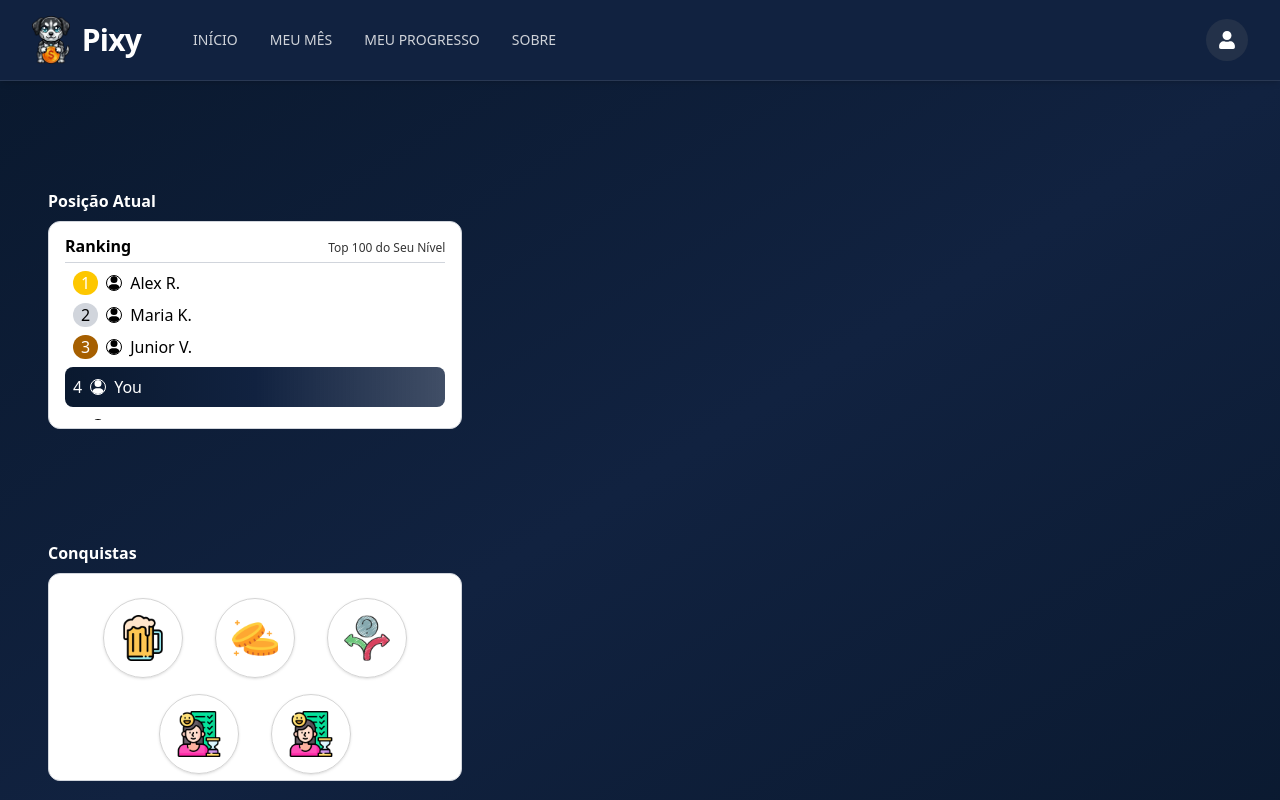
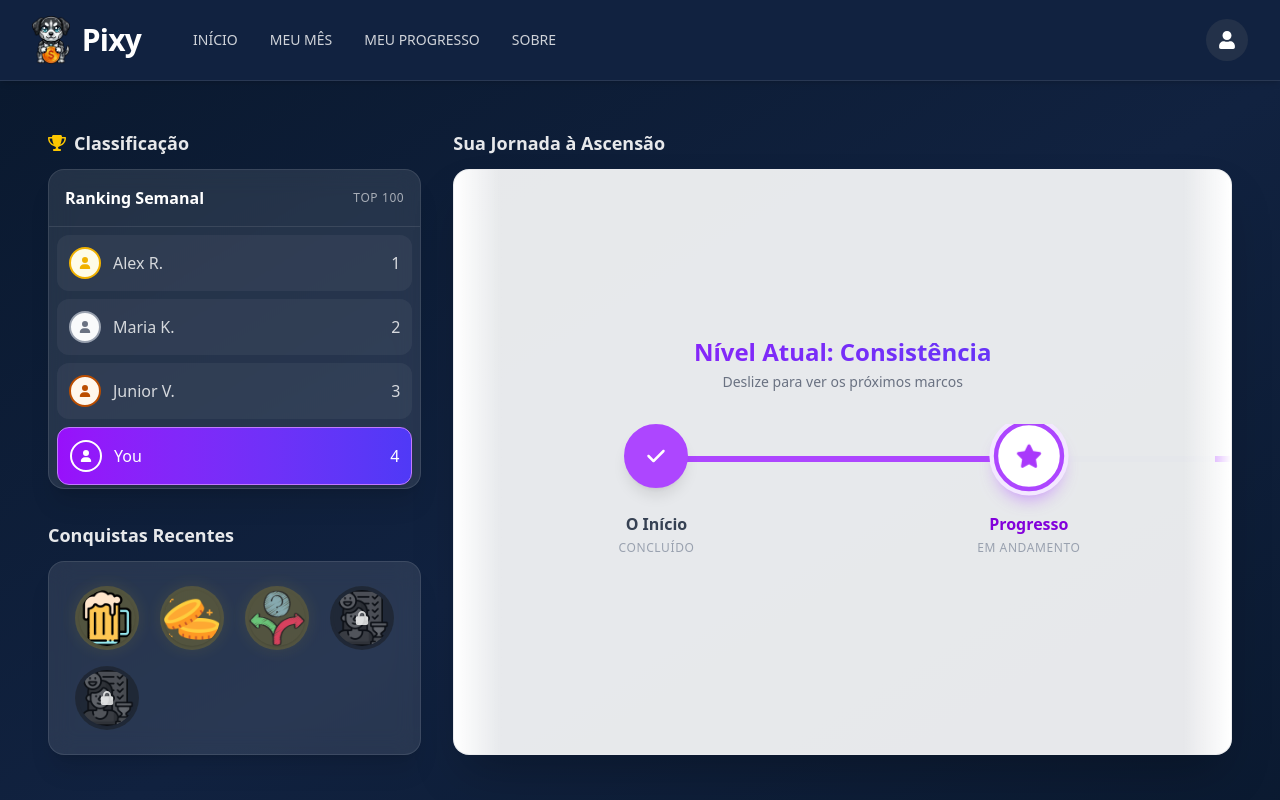
Before and after one commit to Novo-Codigo/pixy, a React (Vite) app in the folder frontend/: page /progress in a window 1280 px wide. Shown: the top 800 px of the page. Built offline with nearby package versions, Linux system fonts and the light colour scheme.

Commit message:
ui: progress page rework

```diff
--- a/frontend/src/core/components/footer.tsx
+++ b/frontend/src/core/components/footer.tsx
@@ -4,7 +4,7 @@ import {
     FaLinkedin,
     FaGithub
 } from "react-icons/fa";
-import PixyLogo from "/public/pixy.webp";
+import PixyLogo from "/pixy.webp";
 import { type JSX, type ReactNode } from "react";
 
 interface FooterLinkProps {
--- a/frontend/src/core/components/header.tsx
+++ b/frontend/src/core/components/header.tsx
@@ -1,7 +1,7 @@
 import { GiHamburgerMenu } from "react-icons/gi";
 import { FaUser } from "react-icons/fa";
 import { IoMdClose } from "react-icons/io";
-import PixyLogo from "/public/pixy.webp";
+import PixyLogo from "/pixy.webp";
 import {
     useState,
     useEffect,
--- a/frontend/src/pages/about.tsx
+++ b/frontend/src/pages/about.tsx
@@ -1,4 +1,4 @@
-import PixyLogo from "/public/pixy.webp";
+import PixyLogo from "/pixy.webp";
 
 export function About() {
     return (
--- a/frontend/src/pages/progress.tsx
+++ b/frontend/src/pages/progress.tsx
@@ -1,164 +1,272 @@
-import { FaUser } from "react-icons/fa6";
-import Disciplina from "/public/disciplina.png";
-import Indeciso from "/public/indeciso.png";
-import Pinga from "/public/pinga.png";
-import Troco from "/public/troco.png";
+import { FaStar, FaUser, FaTrophy, FaLock, FaCheck } from "react-icons/fa6";
+import { CgClose } from "react-icons/cg";
 import { useState } from "react";
-import { CgClose } from "react-icons/cg";
+
+import Disciplina from "/disciplina.png";
+import Indeciso from "/indeciso.png";
+import Pinga from "/pinga.png";
+import Troco from "/troco.png";
 
 const mockedRankingUsers = [
-    {
-        pos: 1,
-        name: "Alex R."
-    },
-    {
-        pos: 2,
-        name: "Maria K."
-    },
-    {
-        pos: 3,
-        name: "Junior V."
-    },
-    {
-        pos: 4,
-        name: "You"
-    },
-    {
-        pos: 5,
-        name: "Felicia S."
-    },
-    {
-        pos: 6,
-        name: "Gabriel T."
-    },
-    {
-        pos: 7,
-        name: "Martin R."
-    },
-    {
-        pos: 8,
-        name: "Taylor T."
-    },
-    {
-        pos: 9,
-        name: "Scott M."
-    },
-    {
-        pos: 10,
-        name: "Harry P."
-    },
-]
+    { pos: 1, name: "Alex R." },
+    { pos: 2, name: "Maria K." },
+    { pos: 3, name: "Junior V." },
+    { pos: 4, name: "You" },
+    { pos: 5, name: "Felicia S." },
+    { pos: 6, name: "Gabriel T." },
+    { pos: 7, name: "Martin R." },
+    { pos: 8, name: "Taylor T." },
+    { pos: 9, name: "Scott M." },
+    { pos: 10, name: "Harry P." },
+];
 
 const mockedBagdesData = [
     {
         id: 1,
         title: "Investidor de Pinga",
         icon: Pinga,
-        description: "Gaste mais da metade dos seus investimentos em álcool por semana"
+        description: "Gaste mais da metade dos seus investimentos em álcool por semana",
+        unlocked: true,
     },
     {
         id: 2,
         title: "Economizador de Troco",
         icon: Troco,
-        description: "Economize menos de R$3,00 a cada compra por 1 mês"
+        description: "Economize menos de R$3,00 a cada compra por 1 mês",
+        unlocked: true,
     },
     {
         id: 3,
         title: "O Indeciso",
-        icon:  Indeciso,
-        description: "Guarde dinheiro semana sim, gaste semana não. Por pelo menos 1 mês"
+        icon: Indeciso,
+        description: "Guarde dinheiro semana sim, gaste semana não. Por pelo menos 1 mês",
+        unlocked: true,
     },
     {
         id: 4,
         title: "O Disciplinado",
         icon: Disciplina,
-        description: "Mantenha seus gastos padronizados durante 1 mês"
+        description: "Mantenha seus gastos padronizados durante 1 mês",
+        unlocked: false,
     },
     {
         id: 5,
-        title: "O Disciplinado",
+        title: "Mestre da Economia",
         icon: Disciplina,
-        description: "Mantenha seus gastos padronizados durante 1 mês"
+        description: "Mantenha seus gastos padronizados durante 3 meses",
+        unlocked: false,
     },
-]
+];
 
-export default function Progress() {
-    const [badgeSelected, setBadgeSelected] = useState<number | null>(null);
+const mockedJourneyPoints = [
+    { id: 1, title: "O Início", progress: 1, status: "completed" },
+    { id: 2, title: "Progresso", progress: 0.5, status: "current" },
+    { id: 3, title: "Mercadinho", progress: 0, status: "locked" },
+    { id: 4, title: "Império", progress: 0, status: "locked" },
+];
 
-    function toggleBadgeModal(id?: number) {
-        setBadgeSelected(id ?? null);
-    }
-
-    function badgeModal() {
-        const badge = mockedBagdesData.find(b => b.id === badgeSelected);
+const BadgeModal = ({
+    badgeId,
+    onClose,
+}: {
+    badgeId: number;
+    onClose: () => void;
+}) => {
+    const badge = mockedBagdesData.find((b) => b.id === badgeId);
+    if (!badge) return null;
 
     return (
-            <div className="w-screen h-screen fixed bg-black/50 top-0 left-0 flex items-center justify-center">
-                <div className="bg-neutral-200 border border-neutral-400 rounded-xl flex justify-center relative">
-                    <div className="w-[80%] flex flex-col gap-y-4 p-4 items-center">
-                        <img src={badge?.icon} className="w-24 h-24 border border-neutral-400/30 shadow-sm rounded-full p-3"/>
-                        <p className="bg-secondary text-white rounded-lg px-4 py-1 shadow-lg">{badge?.title}</p>
-                        <p className="max-w-[80%] text-center">{badge?.description}</p>
-                        <hr className="w-full"/>
-                        <p className="self-start text-neutral-600 text-sm">Reinicia em 30 dias</p>
+        <div className="fixed inset-0 z-50 flex items-center justify-center bg-black/60 backdrop-blur-sm transition-all duration-300 p-4">
+            <div className="relative w-full max-w-md scale-100 transform rounded-2xl bg-white p-6 shadow-2xl transition-all">
+                <button
+                    onClick={onClose}
+                    className="absolute -right-3 -top-3 rounded-full bg-red-500 p-2 text-white shadow-md transition-transform hover:scale-110 hover:bg-red-600"
+                >
+                    <CgClose size={20} />
+                </button>
+
+                <div className="flex flex-col items-center gap-4 text-center">
+                    <div className="relative">
+                        <div className={`rounded-full p-1 ${badge.unlocked ? "bg-linear-to-tr from-yellow-400 to-orange-500" : "bg-gray-300"}`}>
+                            <img
+                                src={badge.icon}
+                                alt={badge.title}
+                                className={`h-28 w-28 rounded-full border-4 border-white object-cover shadow-inner ${!badge.unlocked && "grayscale opacity-50"}`}
+                            />
                         </div>
-                    <button
-                        className="absolute -right-4 -top-4 hover:cursor-pointer"
-                        onClick={() => toggleBadgeModal()}
-                    >
-                        <CgClose size={34} color="white" className="rounded-full bg-red-500"/>
-                    </button>
+                        {!badge.unlocked && <div className="absolute bottom-0 right-0 bg-gray-700 text-white p-2 rounded-full"><FaLock size={12}/></div>}
+                    </div>
+
+                    <div>
+                        <h3 className="text-xl font-bold text-gray-800">{badge.title}</h3>
+                        <span className={`px-3 py-0.5 rounded-full text-xs font-medium ${badge.unlocked ? "bg-green-100 text-green-700" : "bg-gray-100 text-gray-500"}`}>
+                            {badge.unlocked ? "Conquistado" : "Bloqueado"}
+                        </span>
+                    </div>
+
+                    <p className="text-gray-600">{badge.description}</p>
+
+                    <div className="w-full border-t border-gray-100 pt-4">
+                        <p className="text-xs font-semibold text-gray-400 uppercase tracking-wide">
+                            {badge.unlocked ? "Conquistado em 12/10/2024" : "Reinicia em 30 dias"}
+                        </p>
+                    </div>
+                </div>
             </div>
         </div>
     );
 };
 
+export default function ProfessionalProgress() {
+    const [badgeSelected, setBadgeSelected] = useState<number | null>(null);
+
+    const getRankStyle = (pos: number) => {
+        switch (pos) {
+        case 1: return "text-yellow-500 border-yellow-500 bg-yellow-50";
+        case 2: return "text-gray-500 border-gray-400 bg-gray-50";
+        case 3: return "text-amber-700 border-amber-700 bg-orange-50";
+        default: return "text-white border-gray-200";
+        }
+    };
+
   return (
-        <div className="bg-linear-to-br from-primary via-secondary to-primary flex justify-row flex-nowrap justify-between p-12 min-h-screen">
-            <div className="flex flex-col justify-around max-w-[35%]">
-                {/* Ranking Section */}
-                <section className="w-full">
-                    <p className="font-bold my-2 text-white">Posição Atual</p>
-                    <div className="border border-gray-300 rounded-xl max-h-52 flex flex-col px-4 py-2 bg-white">
-                        <div className="flex flex-row flex-nowrap justify-between items-baseline gap-x-12 border-b border-gray-300 py-1">
-                            <p className="font-bold">Ranking</p>
-                            <p className="text-xs text-black/80">Top 100 do Seu Nível</p>
+    <div className="min-h-screen w-full bg-linear-to-br from-primary via-secondary to-primary p-6 md:p-12 font-sans text-slate-800 selection:bg-purple-300">
+        <div className="mx-auto grid max-w-7xl grid-cols-1 gap-8 lg:grid-cols-12">
+
+            {/* --- Ranking & Badges --- */}
+            <div className="flex flex-col gap-8 lg:col-span-4">
+
+                {/* Ranking */}
+                <section className="flex flex-col gap-3">
+                    <h2 className="flex items-center gap-2 text-lg font-bold text-white/90">
+                        <FaTrophy className="text-yellow-400" /> Classificação
+                    </h2>
+
+                    <div className="flex h-80 flex-col overflow-hidden rounded-2xl border border-white/10 bg-white/10 backdrop-blur-md shadow-xl">
+                        <div className="flex justify-between border-b border-white/10 p-4 text-white">
+                            <span className="font-semibold">Ranking Semanal</span>
+                            <span className="text-xs text-white/60 self-center uppercase tracking-wider">Top 100</span>
                         </div>
-                        <div className="overflow-y-auto">
+
+                        <div className="flex-1 overflow-y-auto p-2 scrollbar-thin scrollbar-thumb-white/20 scrollbar-track-transparent">
                             {mockedRankingUsers.map((user) => (
-                                <div key={user.pos} className={`flex flex-row flex-nowrap justify-start items-center gap-x-2 my-2 px-2 ${user.name === "You" ? "bg-linear-to-r from-primary via-secondary to-secondary/80 text-white rounded-lg py-2" : ""}`}>
-                                    <span className={`tabular-nums ${user.pos === 1 ? "bg-yellow-400 rounded-full text-white px-2" : user.pos === 2 ? "bg-gray-300 rounded-full text-black px-2" : user.pos === 3 ? "bg-yellow-700 rounded-full px-2 text-white" : ""}`}>{user.pos}</span>
-                                    <FaUser className="border rounded-full" />
-                                    <p>{user.name}</p>
+                                <div
+                                    key={user.pos}
+                                    className={`mb-2 flex items-center justify-between rounded-xl p-3 transition-colors ${
+                                    user.name === "You"
+                                        ? "bg-linear-to-r from-purple-600 to-indigo-600 text-white shadow-lg border border-purple-400"
+                                        : "bg-white/5 text-white/80 hover:bg-white/10"
+                                    }`}
+                                >
+                                    <div className="flex items-center gap-3">
+                                        <div className={`flex h-8 w-8 items-center justify-center rounded-full border-2 text-xs font-bold ${user.name === "You" ? "border-white text-white" : getRankStyle(user.pos)}`}>
+                                            <FaUser />
+                                        </div>
+                                        <span className="font-medium">{user.name}</span>
+                                    </div>
+                                    {user.pos}
                                 </div>
                             ))}
                         </div>
                     </div>
                 </section>
 
-                {/* Bagdes Section */}
-                <section className="w-full">
-                    <p className="font-bold my-2 text-white">Conquistas</p>
-                    <div className="border border-gray-300 rounded-xl max-h-52 flex flex-col px-4 py-6 bg-white">
-                        <div className="flex flex-row flex-wrap gap-x-8 gap-y-4 relative justify-center">
+                {/* Seção Conquistas (Badges) */}
+                <section className="flex flex-col gap-3">
+                    <h2 className="text-lg font-bold text-white/90">Conquistas Recentes</h2>
+                    <div className="rounded-2xl border border-white/10 bg-white/10 backdrop-blur-md p-6 shadow-xl">
+                        <div className="grid grid-cols-4 gap-4 place-items-center">
                             {mockedBagdesData.map((badge) => (
                                 <button
                                     key={badge.id}
-                                    type="button"
-                                    className="border max-w-20 border-neutral-300 shadow-sm rounded-full p-4 transition-transform duration-300 hover:scale-105 hover:cursor-pointer"
-                                    onClick={() => toggleBadgeModal(badge.id)}
+                                    onClick={() => setBadgeSelected(badge.id)}
+                                    className="group relative flex h-16 w-16 items-center justify-center transition-transform hover:scale-110 focus:outline-none hover:cursor-pointer"
+                                    title={badge.title}
                                 >
-                                    <img src={badge.icon} className="w-full h-full"/>
+                                    <div className={`absolute inset-0 rounded-full opacity-20 transition-opacity group-hover:opacity-40 ${badge.unlocked ? "bg-yellow-400 shadow-[0_0_15px_rgba(250,204,21,0.5)]" : "bg-gray-500"}`}></div>
+                                    <img
+                                        src={badge.icon}
+                                        alt={badge.title}
+                                        className={`relative z-10 h-14 w-14 rounded-full object-cover shadow-sm ${!badge.unlocked && "grayscale opacity-60"}`}
+                                    />
+                                    {!badge.unlocked && (
+                                        <div className="absolute inset-0 z-20 flex items-center justify-center bg-black/40 rounded-full">
+                                            <FaLock className="text-white/80" size={14}/>
+                                        </div>
+                                    )}
                                 </button>
                             ))}
-                            {badgeSelected && badgeModal()}
                         </div>
                     </div>
                 </section>
             </div>
 
-            {/* Journey Section */}
-            <section></section>
+            {/* --- Journey --- */}
+            <div className="lg:col-span-8 flex flex-col gap-3">
+                <h2 className="text-lg font-bold text-white/90">Sua Jornada à Ascensão</h2>
+
+                <div className="flex flex-1 flex-col justify-center rounded-2xl border border-white/10 bg-white/90 shadow-2xl py-8 relative overflow-hidden">
+                    <div className="absolute left-0 top-0 bottom-0 w-12 bg-linear-to-r from-white to-transparent z-20 pointer-events-none"></div>
+                    <div className="absolute right-0 top-0 bottom-0 w-12 bg-linear-to-l from-white to-transparent z-20 pointer-events-none"></div>
+
+                    <div className="text-center mb-8 px-6">
+                        <p className="text-2xl font-extrabold text-transparent bg-clip-text bg-linear-to-r from-purple-600 to-indigo-600">
+                            Nível Atual: Consistência
+                        </p>
+                        <p className="text-gray-500 text-sm mt-1">Deslize para ver os próximos marcos</p>
+                    </div>
+
+                    <div className="flex w-full overflow-x-auto snap-x snap-mandatory scrollbar-hide pb-8 px-4">
+                        {mockedJourneyPoints.map((path, index) => {
+                            const isCompleted = path.status === "completed";
+                            const isCurrent = path.status === "current";
+                            const isLocked = path.status === "locked";
+
+                            const prevCompleted = index > 0 && mockedJourneyPoints[index - 1].status !== 'locked';
+                            const lineLeftColor = prevCompleted || isCompleted || isCurrent ? "bg-purple-500" : "bg-gray-200";
+
+                            const lineRightColor = isCompleted ? "bg-purple-500" : "bg-gray-200";
+
+                            return (
+                                <div key={path.id} className="min-w-[50%] relative flex flex-col items-center snap-center group">
+                                    <div className="absolute top-8 w-full flex items-center justify-center z-0">
+                                        <div className={`h-1.5 w-1/2 ${index === 0 ? 'opacity-0' : ''} ${lineLeftColor} transition-colors duration-500`}></div>
+
+                                        <div className={`h-1.5 w-1/2 ${index === mockedJourneyPoints.length - 1 ? 'opacity-0' : ''} ${lineRightColor} transition-colors duration-500`}></div>
+                                    </div>
+
+                                    <div
+                                        className={`relative z-10 flex h-16 w-16 items-center justify-center rounded-full border-4 transition-all duration-500 shadow-lg
+                                            ${isCompleted ? "border-purple-500 bg-purple-500 text-white scale-100" : ""}
+                                            ${isCurrent ? "border-purple-500 bg-white text-purple-600 scale-110 shadow-purple-500/50 ring-4 ring-purple-100" : ""}
+                                            ${isLocked ? "border-gray-200 bg-gray-100 text-gray-300 grayscale" : ""}
+                                        `}
+                                    >
+                                        {isCompleted ? <FaCheck size={20} /> : isCurrent ? <FaStar size={24} className="animate-pulse" /> : <FaLock size={20} />}
+                                    </div>
+
+                                    <div className="text-center mt-6 px-2 transition-opacity duration-300">
+                                        <p className={`font-bold text-base truncate w-full ${isCurrent ? "text-purple-700" : isLocked ? "text-gray-400" : "text-gray-700"}`}>
+                                            {path.title}
+                                        </p>
+                                        <p className="text-xs text-gray-400 font-medium uppercase tracking-wider mt-1">
+                                            {isCompleted ? "Concluído" : isCurrent ? "Em andamento" : "Bloqueado"}
+                                        </p>
+                                    </div>
+                                </div>
+                            )
+                        })}
+                    </div>
+                </div>
+            </div>
+        </div>
+
+        {badgeSelected && (
+            <BadgeModal
+                badgeId={badgeSelected}
+                onClose={() => setBadgeSelected(null)}
+            />
+        )}
     </div>
   );
 }
```
Lines whose indentation alone changed are shown as unchanged.
